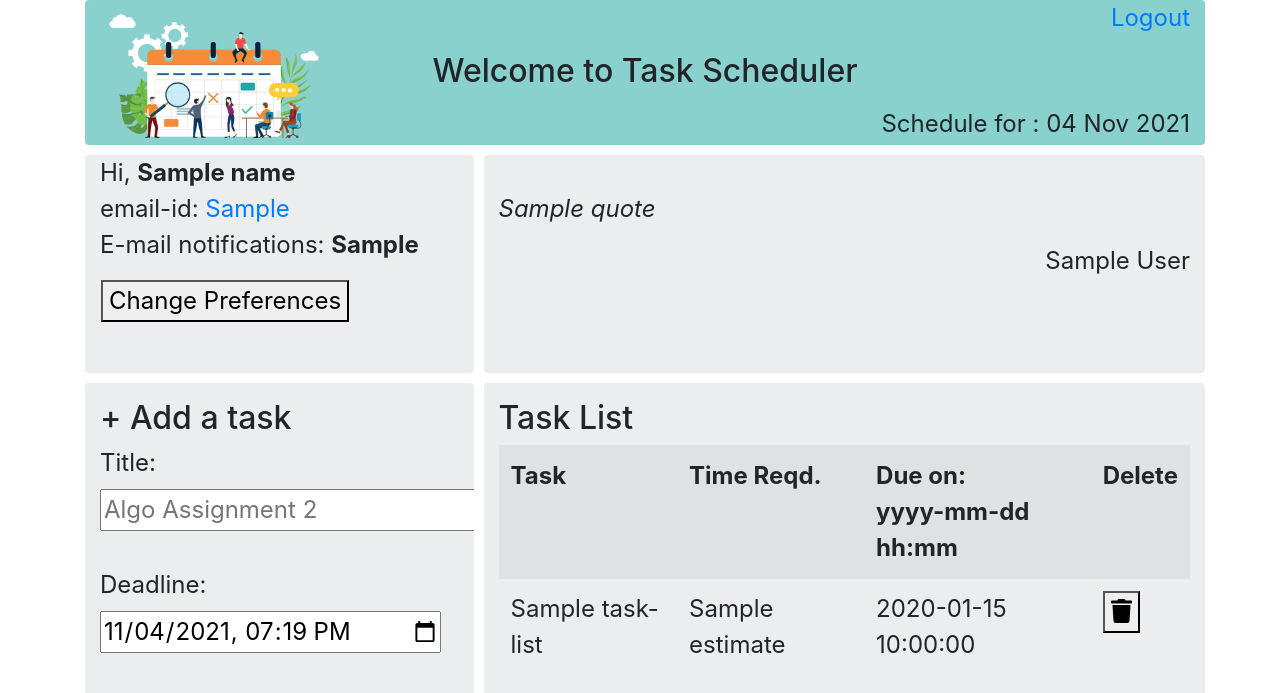
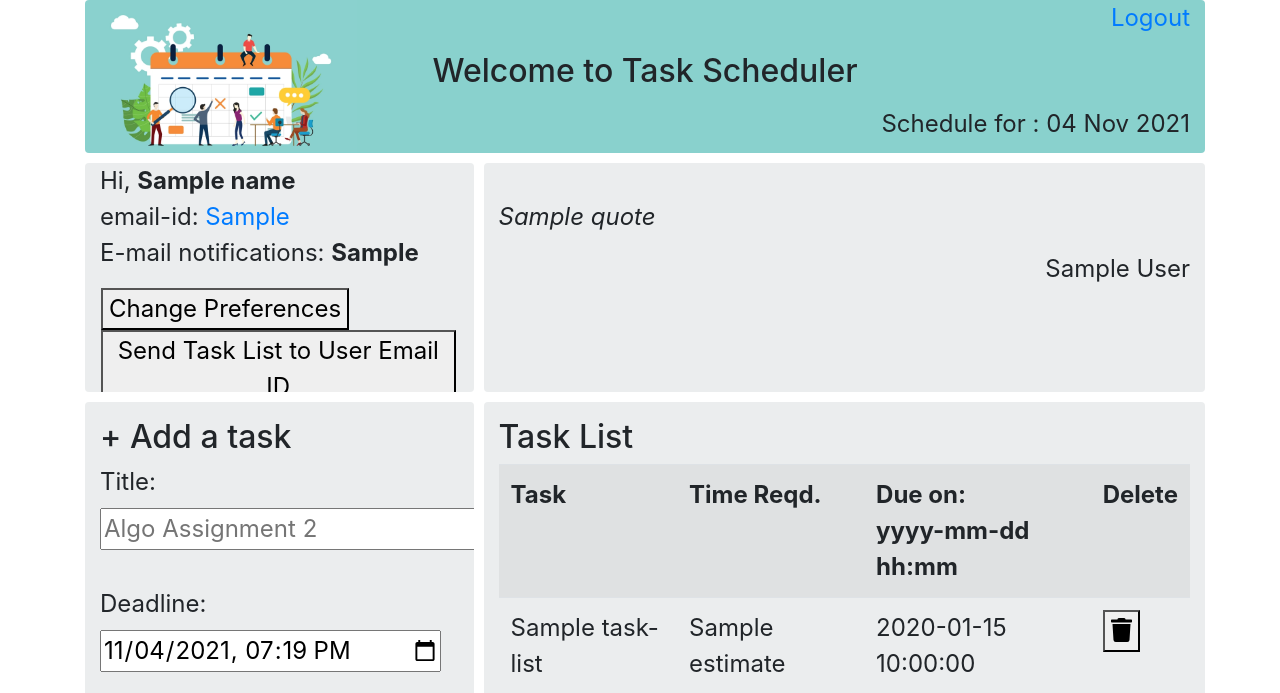
Before and after one commit to purv2100/Simplii21, a Flask app: template src/templates/index.html in a window 1280 px wide. Shown: the top 693 px of the page. Run offline with Flask 2, Linux system fonts and the light colour scheme; the template is opened without the code that fills it: most values are stand-ins (such as "Sample title", 1, 10 or a date in 2020); some libraries are stand-ins or nearby versions.

Commit message:
Update index.html

```diff
--- a/src/templates/index.html
+++ b/src/templates/index.html
@@ -66,7 +66,9 @@
                   <input type="submit" value = "Change Preferences...">
                 </form> -->
                 <button id="prefBtn" onclick="showPrefModal()" >Change Preferences</button>
-
+		<form method="get" action="/send_email">
+    			<button type="submit">Send Task List to User Email ID</button>
+		</form>
                 <!-- The Modal -->
                 <div id="prefModal" class="modal" role="dialog" aria-labelledby="myLargeModalLabel">
                   <div class="modal-dialog" role="document">
```
